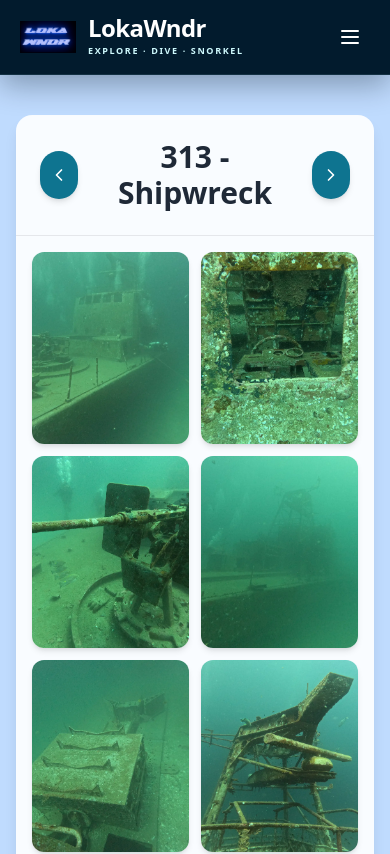
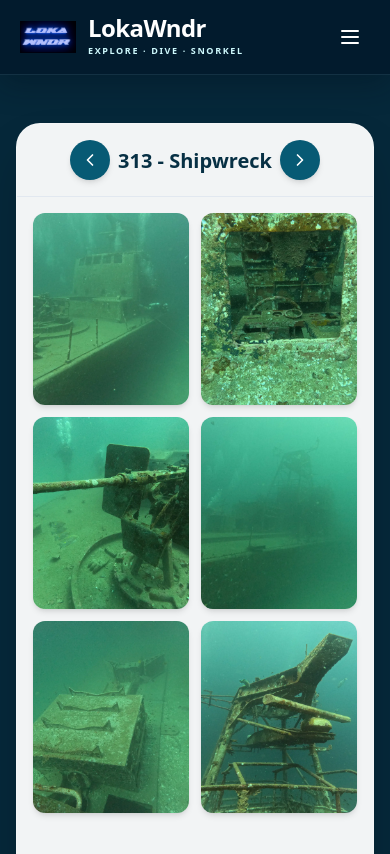
Before and after one commit to Tommysons/diving, a Next.js app: page /divesites/313-shipwreck in a window 390 px wide. Shown: the top 854 px of the page. Built offline with nearby package versions, Linux system fonts and the light colour scheme.

Commit message:
design: unify responsive dive-site and scuba-course detail layouts across languages

```diff
--- a/src/components/DiveSiteDetailPage.tsx
+++ b/src/components/DiveSiteDetailPage.tsx
@@ -80,21 +80,21 @@ export default function DiveSiteDetail({ site, locale }: Props) {
     <>
       <Header />
 
-      <main className='relative min-h-screen w-full bg-blue-200 overflow-hidden'>
-        <section className='relative z-10 max-w-7xl mx-auto px-4 py-10'>
+      <main className='relative min-h-screen w-full bg-[#06283a] text-white overflow-hidden'>
+        <section className='relative z-10 max-w-[1480px] mx-auto px-4 sm:px-6 md:px-10 py-12 md:py-16'>
           <motion.div
             initial={{ opacity: 0, y: 30 }}
             animate={{ opacity: 1, y: 0 }}
             transition={{ duration: 0.6 }}
-            className='bg-white/90 backdrop-blur-md shadow-lg rounded-2xl overflow-hidden'
+            className='bg-white/95 text-[#073044] backdrop-blur-md border border-white/20 shadow-2xl rounded-3xl overflow-hidden'
           >
             {/* Header */}
-            <div className='flex items-center justify-center gap-6 p-6 border-b border-gray-200'>
+            <div className='flex items-center justify-center gap-2 sm:gap-6 p-4 sm:p-6 border-b border-slate-200'>
               <NavButton onClick={goToPrev} ariaLabel='Previous'>
                 <ChevronLeft className='w-5 h-5' />
               </NavButton>
 
-              <h1 className='text-3xl font-bold text-gray-800 text-center'>
+              <h1 className='text-xl sm:text-3xl md:text-4xl font-extrabold text-[#073044] text-center leading-tight min-w-0 break-words'>
                 {site.name}
               </h1>
 
@@ -163,7 +163,7 @@ export default function DiveSiteDetail({ site, locale }: Props) {
                   {/* LEFT ARROW */}
                   <button
                     onClick={goToPrevImage}
-                    className='absolute left-3 top-1/2 -translate-y-1/2 bg-cyan-700 hover:bg-cyan-800 text-white w-12 h-12 rounded-full flex items-center justify-center transition'
+                    className='absolute left-3 top-1/2 -translate-y-1/2 shrink-0 bg-[#075a74] hover:bg-[#087b96] text-white w-10 h-10 sm:w-12 sm:h-12 rounded-full flex items-center justify-center transition'
                   >
                     <ChevronLeft className='w-6 h-6' />
                   </button>
@@ -171,7 +171,7 @@ export default function DiveSiteDetail({ site, locale }: Props) {
                   {/* RIGHT ARROW */}
                   <button
                     onClick={goToNextImage}
-                    className='absolute right-3 top-1/2 -translate-y-1/2 bg-cyan-700 hover:bg-cyan-800 text-white w-12 h-12 rounded-full flex items-center justify-center transition'
+                    className='absolute right-3 top-1/2 -translate-y-1/2 shrink-0 bg-[#075a74] hover:bg-[#087b96] text-white w-10 h-10 sm:w-12 sm:h-12 rounded-full flex items-center justify-center transition'
                   >
                     <ChevronRight className='w-6 h-6' />
                   </button>
@@ -209,7 +209,7 @@ function NavButton({
     <button
       onClick={onClick}
       aria-label={ariaLabel}
-      className='bg-cyan-700 hover:bg-cyan-800 text-white w-12 h-12 rounded-full flex items-center justify-center shadow-md transition'
+      className='shrink-0 bg-[#075a74] hover:bg-[#087b96] text-white w-10 h-10 sm:w-12 sm:h-12 rounded-full flex items-center justify-center shadow-md transition'
     >
       {children}
     </button>
```
